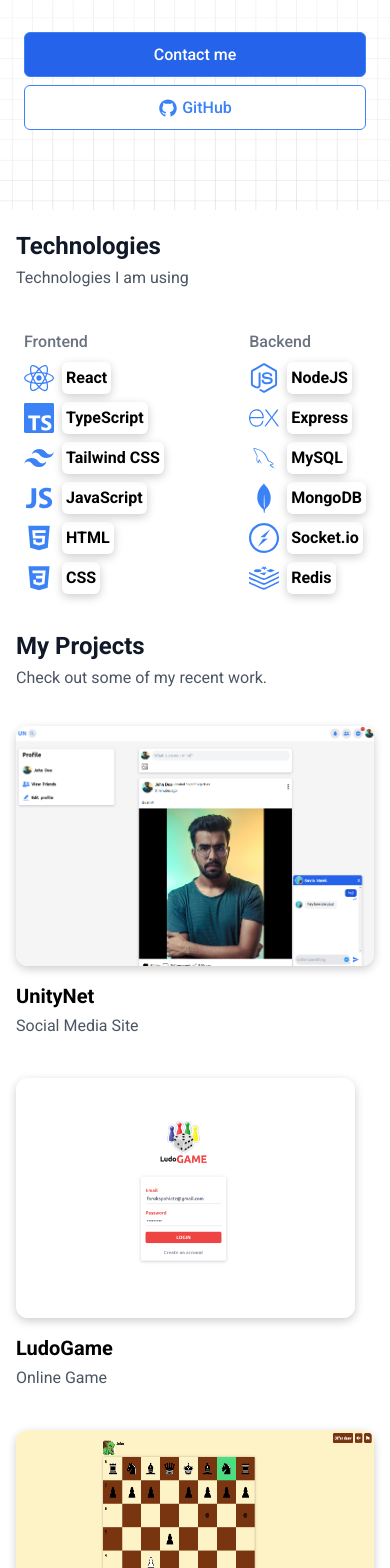
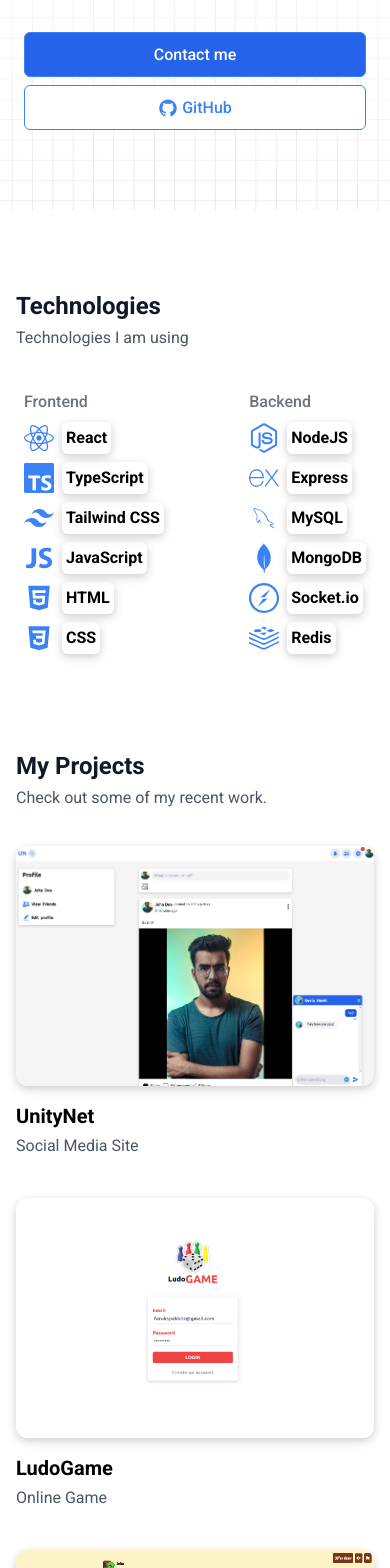
Before and after one commit to Faruk314/portfolio-website, a React (Create React App) app in the folder frontend/: page / in a window 390 px wide. Shown: the part 376-1944 px from the top of the page. Built offline with nearby package versions, Linux system fonts and the light colour scheme.

Commit message:
Added some max heights

```diff
--- a/frontend/src/components/Gallery.jsx
+++ b/frontend/src/components/Gallery.jsx
@@ -83,7 +83,7 @@ const Gallery = ({
           )}
         </div>
 
-        <div className="flex flex-col p-6 space-y-4">
+        <div className="flex flex-col h-[15rem] md:h-max overflow-scroll md:overflow-hidden overflow-x-hidden p-6 space-y-4">
           <h2 className="text-3xl font-bold">{title}</h2>
 
           <p className="max-w-2xl leading-6">{desc}</p>
--- a/frontend/src/components/Navbar.jsx
+++ b/frontend/src/components/Navbar.jsx
@@ -61,7 +61,7 @@ const Navbar = () => {
               }
             )}
           >
-            <div className="py-4 text-gray-700 bg-white border-b border-blue-500">
+            <div className="py-4 text-gray-700 bg-white border-b">
               <span
                 onClick={() => scrollToPage("about")}
                 className="block px-4 py-2 hover:bg-blue-600 hover:text-white hover:cursor-pointer"
--- a/frontend/src/components/ProjectCard.jsx
+++ b/frontend/src/components/ProjectCard.jsx
@@ -123,7 +123,7 @@ const ProjectCard = ({
       >
         <div className="h-[15rem] md:h-[20rem] lg:h-[23rem]">
           <img
-            className="rounded-xl h-full shadow-[0_3px_10px_rgb(0,0,0,0.2)]"
+            className="rounded-xl w-full h-full shadow-[0_3px_10px_rgb(0,0,0,0.2)]"
             src={imageCategories[title]?.images[0]}
           />
         </div>
--- a/frontend/src/components/Projects.jsx
+++ b/frontend/src/components/Projects.jsx
@@ -112,104 +112,10 @@ const Projects = () => {
           </p>
         </div>
 
-        <div className="grid gap-10 px-4 my-5 md:my-10 md:px-4 lg:px-0 md:grid-cols-2">
+        <div className="grid justify-center gap-10 px-4 my-5 md:my-10 md:px-4 lg:px-0 md:grid-cols-2">
           {projects.map((project, index) => (
             <ProjectCard key={index} {...project} index={index} />
           ))}
-
-          {/* <ProjectCard
-            title={"UnityNet"}
-            technologies={[
-              "React",
-              "Typescript",
-              "NodeJS",
-              "Tailwind",
-              "MySQL",
-              "Socket.io",
-            ]}
-            gitLink="https://github.com/Faruk314/UnityNetWeb"
-            liveLink={"https://tuzlataxi.com"}
-            desc={
-              "A versatile social media app that empowers users to chat, add friends, edit profiles, create posts, change profile pictures and cover photos, and receive notifications. With its user-friendly interface, UnityNet provides a seamless platform for connecting with others, expressing yourself, and staying updated on the latest activities."
-            }
-            image="/images/socialMedia.png"
-          />
-
-          <ProjectCard
-            title="OnlineLudoGame"
-            desc={
-              "An online Ludo game that offers local and multiplayer modes, so you can enjoy matches with friends or find opponents easily."
-            }
-            technologies={[
-              "React",
-              "Typescript",
-              "NodeJS",
-              "Tailwind",
-              "MySQL",
-              "Socket.io",
-              "Redis",
-            ]}
-            gitLink="https://github.com/Faruk314/OnlineLudoGame"
-            liveLink={"https://tuzlataxi.com"}
-            image="/images/ludoImages/login.png"
-          />
-
-          <ProjectCard
-            title="ChessOnline"
-            desc={
-              "Online Chess game that lets players enjoy multiplayer matches with friends and build their friends list. This game focuses on social interactions and multiplayer chess experiences."
-            }
-            technologies={[
-              "React",
-              "Typescript",
-              "NodeJS",
-              "Tailwind",
-              "MySQL",
-              "Socket.io",
-              "Redis",
-            ]}
-            gitLink="https://github.com/Faruk314/ChessOnline"
-            liveLink={"https://tuzlataxi.com"}
-            image="/images/chessImages/menu.png"
-          />
-
-          <ProjectCard
-            title="Slagalica"
-            desc={
-              "An engaging game that offers fun and challenges for players of all ages. Test your knowledge and skills across various categories, including puzzles, trivia, and word games.Have the exciting opportunity to invite your friends to play and also enjoy single-player gameplay."
-            }
-            technologies={[
-              "React",
-              "Typescript",
-              "NodeJS",
-              "Tailwind",
-              "MySQL",
-              "Socket.io",
-              "Redis",
-            ]}
-            gitLink="https://github.com/Faruk314/Slagalica"
-            liveLink={"https://tuzlataxi.com"}
-          />
-          <ProjectCard
-            title={"Fashion Flock"}
-            technologies={["React", "NodeJS", "Tailwind", "MongoDB"]}
-            desc={
-              "FashionFlock is designed to provide a seamless online shopping experience. With a user-friendly interface, secure payment integration using Stripe, and a versatile shopping cart feature, FashionFlock ensures an enjoyable and hassle-free journey for shoppers."
-            }
-            image={"/images/fashionFlock.png"}
-            gitLink="https://github.com/Faruk314/FashionFlock"
-            liveLink={"https://fashionflock.farukspahic.com/"}
-          />
-
-          <ProjectCard
-            title={"Tuzla Taxi"}
-            technologies={["React", "Tailwind", "PHP"]}
-            desc={
-              "A client project I developed for a local taxi company in Tuzla. This website enables customers to conveniently book taxis through a user-friendly form. As the developer, I optimized the site for a seamless booking experience and enhanced the client's online presence."
-            }
-            image={"/images/tuzlaTaxi.png"}
-            liveLink={"https://tuzlataxi.com"}
-          /> */}
         </div>
       </div>
     </section>
--- a/frontend/src/components/Technologies.jsx
+++ b/frontend/src/components/Technologies.jsx
@@ -73,7 +73,7 @@ const Technologies = () => {
   ];
 
   return (
-    <div id="technologies" className="px-4 py-5 lg:px-0 md:py-[10rem]">
+    <div id="technologies" className="px-4 lg:px-0 py-[5rem] md:py-[10rem]">
       <div
         className={classNames("max-w-5xl md:mx-auto", {
           "animate-up": myElementVisible,
```
Also changed, not shown: 1 other file (tests, documents, lock files or other folders).
